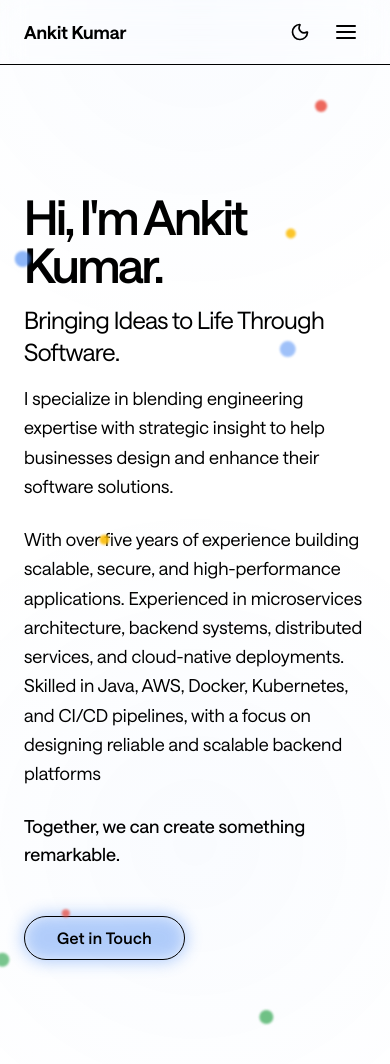
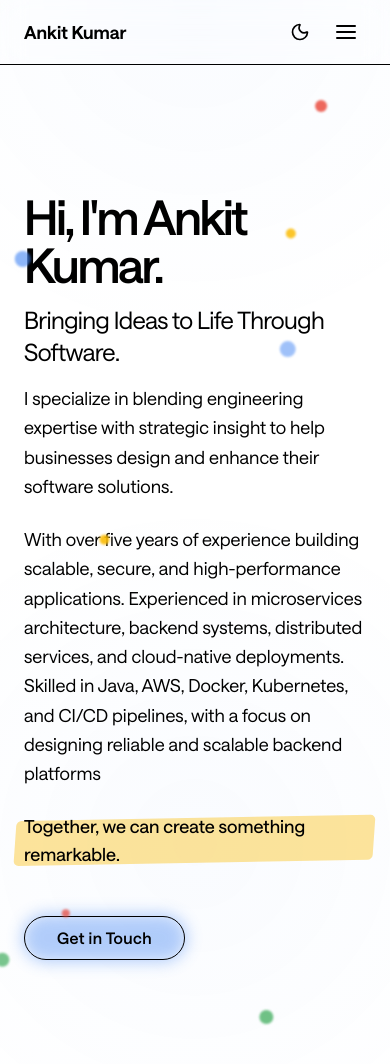
Before and after one commit to ankitthakur00/me, a Next.js app: page / in a window 390 px wide. Shown: the top 1064 px of the page. Built offline with nearby package versions, Linux system fonts and the light colour scheme.

Commit message:
feat: implement a responsive navigation bar component with theme toggling and dynamic navigation links.

```diff
--- a/app/assets/globals.css
+++ b/app/assets/globals.css
@@ -4,34 +4,49 @@
 
 @layer base {
   :root {
-    --background: 210 20% 98%; /* #F8F9FA */
-    --foreground: 0 0% 13%; /* #202124 */
+    --background: 210 20% 98%;
+    /* #F8F9FA */
+    --foreground: 0 0% 13%;
+    /* #202124 */
 
-    --card: 210 24% 95%; /* #F1F3F4 */
-    --card-foreground: 0 0% 13%; /* #202124 */
+    --card: 210 24% 95%;
+    /* #F1F3F4 */
+    --card-foreground: 0 0% 13%;
+    /* #202124 */
 
-    --primary: 0 0% 0%; /* Black */
-    --primary-foreground: 0 0% 100%; /* White */
+    --primary: 0 0% 0%;
+    /* Black */
+    --primary-foreground: 0 0% 100%;
+    /* White */
 
-    --secondary: 210 24% 95%; /* #F1F3F4 */
-    --secondary-foreground: 0 0% 13%; /* #202124 */
+    --secondary: 210 24% 95%;
+    /* #F1F3F4 */
+    --secondary-foreground: 0 0% 13%;
+    /* #202124 */
 
-    --muted: 210 24% 95%; /* #F1F3F4 */
-    --muted-foreground: 217 6% 40%; /* #5F6368 */
+    --muted: 210 24% 95%;
+    /* #F1F3F4 */
+    --muted-foreground: 217 6% 40%;
+    /* #5F6368 */
 
     --accent: 210 20% 98%;
     --accent-foreground: 0 0% 13%;
 
-    --border: 214 15% 91%; /* Light Gray Border */
+    --border: 214 15% 91%;
+    /* Light Gray Border */
 
-    --radius: 2rem; /* 32px standard radius */
+    --radius: 2rem;
+    /* 32px standard radius */
   }
 
   .dark {
-    --background: 240 10% 9%; /* Lifted from 6% to 9% for a softer slate feel */
-    --foreground: 240 5% 80%; /* Softer gray foreground */
+    --background: 240 10% 9%;
+    /* Lifted from 6% to 9% for a softer slate feel */
+    --foreground: 240 5% 80%;
+    /* Softer gray foreground */
 
-    --card: 240 6% 14%; /* Adjusted to match lifted bg */
+    --card: 240 6% 14%;
+    /* Adjusted to match lifted bg */
     --card-foreground: 240 5% 80%;
 
     --primary: 0 0% 100%;
@@ -41,12 +56,14 @@
     --secondary-foreground: 240 5% 80%;
 
     --muted: 240 5% 20%;
-    --muted-foreground: 240 5% 60%; /* Slightly brighter muted text for legibility */
+    --muted-foreground: 240 5% 60%;
+    /* Slightly brighter muted text for legibility */
 
     --accent: 240 6% 20%;
     --accent-foreground: 240 5% 80%;
 
-    --border: 240 6% 22%; /* Softer border */
+    --border: 240 6% 22%;
+    /* Softer border */
   }
 }
 
@@ -56,12 +73,24 @@
     color: hsl(var(--foreground));
     /* Reduced opacity for a more subtle atmospheric feel */
     background-image: radial-gradient(circle at top, rgba(66, 133, 244, 0.03) 0%, transparent 40%),
-                      radial-gradient(circle at bottom, rgba(66, 133, 244, 0.03) 0%, transparent 40%);
+      radial-gradient(circle at bottom, rgba(66, 133, 244, 0.03) 0%, transparent 40%);
     background-attachment: fixed;
   }
 
   .dark body {
     background-image: radial-gradient(circle at top, rgba(66, 133, 244, 0.08) 0%, transparent 35%),
-                      radial-gradient(circle at bottom, rgba(66, 133, 244, 0.08) 0%, transparent 35%);
+      radial-gradient(circle at bottom, rgba(66, 133, 244, 0.08) 0%, transparent 35%);
   }
 }
+
+@layer utilities {
+  .marker-highlight {
+    position: relative;
+    display: inline-block;
+    z-index: 1;
+  }
+
+
+
+
+}
--- /dev/null
+++ b/app/components/MarkerHighlight.tsx
@@ -0,0 +1,54 @@
+"use client";
+
+import { motion, useInView } from "framer-motion";
+import { useRef, ReactNode, CSSProperties } from "react";
+import { useTheme } from "next-themes";
+
+interface MarkerHighlightProps {
+  children: ReactNode;
+  color?: string;
+  delay?: number;
+  className?: string;
+}
+
+export const MarkerHighlight = ({
+  children,
+  color = "#FBBC05",
+  delay = 0.5,
+  className = "",
+}: MarkerHighlightProps) => {
+  const ref = useRef(null);
+  const isInView = useInView(ref, { once: true, margin: "-100px" });
+  const { theme } = useTheme();
+  const highlightColor = theme === "dark" ? "#FFE066" : color;
+
+  const highlightStyle: CSSProperties = {
+    position: "absolute",
+    left: "-2.5%",
+    bottom: "2px",
+    height: "80%",
+    backgroundColor: highlightColor,
+    borderRadius: "5px",
+    transform: "rotate(-1deg) skew(-5deg)",
+    transformOrigin: "left center",
+    zIndex: -1,
+    pointerEvents: "none",
+    opacity: theme === "dark" ? 0.3 : 0.4,
+  };
+
+  return (
+    <span ref={ref} className={`relative inline-block z-10 marker-highlight ${className}`}>
+      {children}
+      <motion.span
+        style={highlightStyle}
+        initial={{ width: 0, opacity: 0 }}
+        animate={isInView ? { width: "105%", opacity: highlightStyle.opacity } : { width: 0, opacity: 0 }}
+        transition={{
+          duration: 0.8,
+          delay: delay,
+          ease: [0.16, 1, 0.3, 1],
+        }}
+      />
+    </span>
+  );
+};
--- a/app/page.tsx
+++ b/app/page.tsx
@@ -6,6 +6,7 @@ import { Button } from '@/app/components/ui/Button';
 import { Card, CardContent } from '@/app/components/ui/Card';
 import { Section } from '@/app/components/ui/Section';
 import { Bubble } from '@/app/components/Bubble';
+import { MarkerHighlight } from '@/app/components/MarkerHighlight';
 import { motion, Variants, useMotionValue, useSpring, useTransform } from 'framer-motion';
 import { Briefcase, GraduationCap, Code2, Database, Cloud, Terminal } from 'lucide-react';
 import { useTheme } from 'next-themes';
@@ -138,7 +139,9 @@ export default function Home() {
               </p>
             ))}
             <p className="text-lg font-medium text-foreground">
-              {content.profile.callToAction}
+              <MarkerHighlight delay={1.2}>
+                {content.profile.callToAction}
+              </MarkerHighlight>
             </p>
           </motion.div>
 
```
